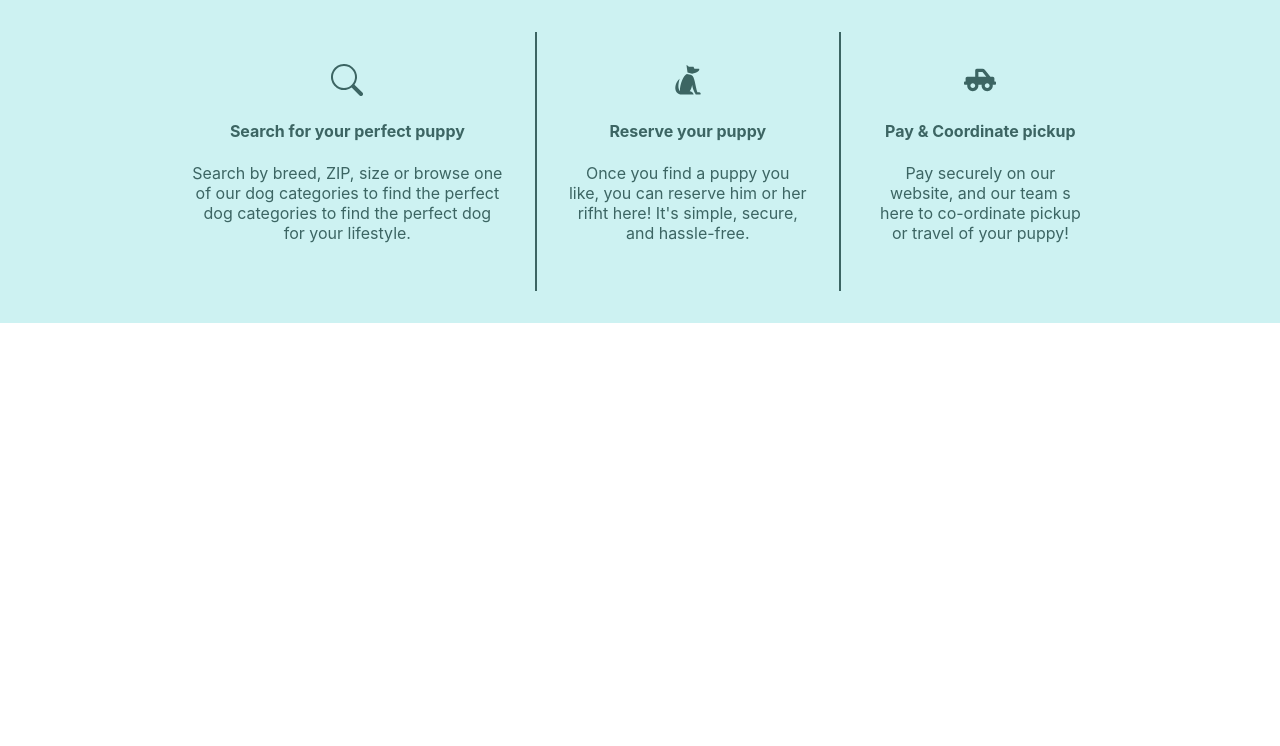
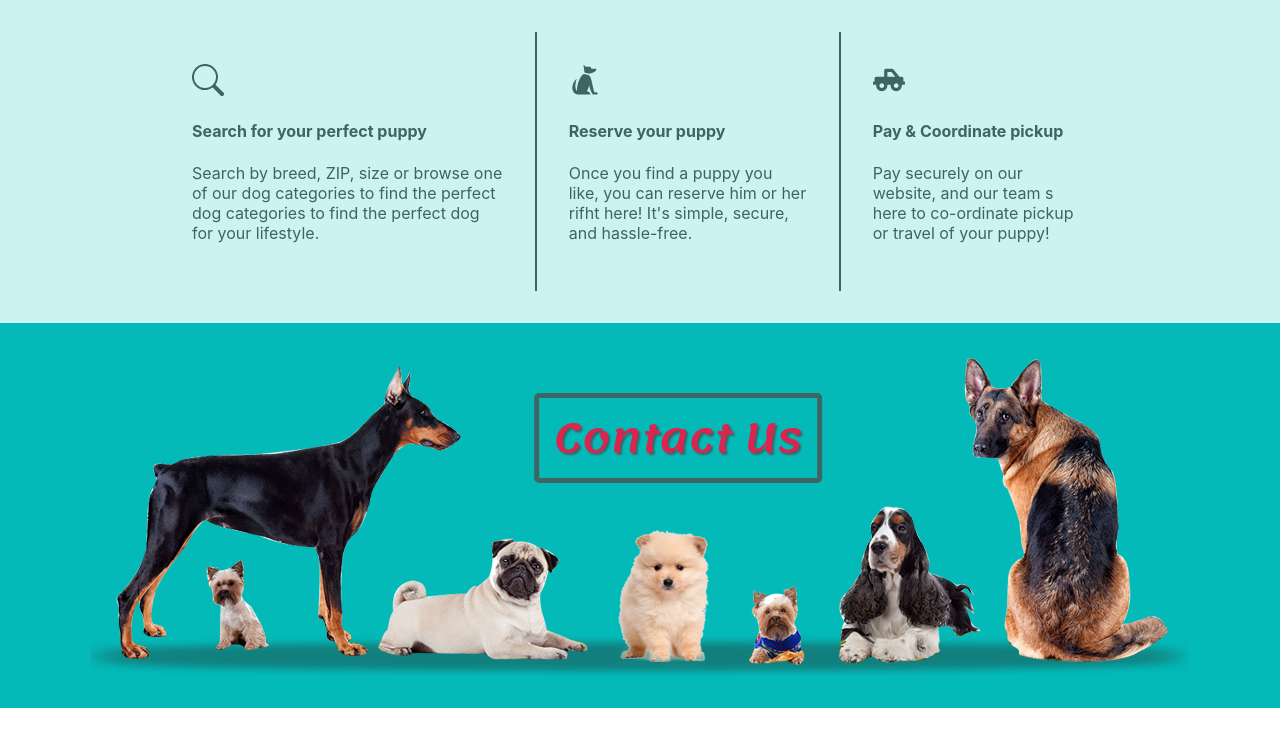
Before and after one commit to tonyadearman/puppyAdoption, a React (Create React App) app in the folder client/: page / in a window 1280 px wide. Shown: the top 746 px of the page. Built offline with nearby package versions, Linux system fonts and the light colour scheme.

Commit message:
created footer component, added image and text

```diff
--- a/client/src/App.css
+++ b/client/src/App.css
@@ -1,38 +1 @@
-.App {
-  text-align: center;
-}
-
-.App-logo {
-  height: 40vmin;
-  pointer-events: none;
-}
-
-@media (prefers-reduced-motion: no-preference) {
-  .App-logo {
-    animation: App-logo-spin infinite 20s linear;
-  }
-}
-
-.App-header {
-  background-color: #282c34;
-  min-height: 100vh;
-  display: flex;
-  flex-direction: column;
-  align-items: center;
-  justify-content: center;
-  font-size: calc(10px + 2vmin);
-  color: white;
-}
-
-.App-link {
-  color: #61dafb;
-}
-
-@keyframes App-logo-spin {
-  from {
-    transform: rotate(0deg);
-  }
-  to {
-    transform: rotate(360deg);
-  }
-}
+@import url('https://fonts.googleapis.com/css2?family=Lemonada:wght@500;600;700&display=swap');
--- a/client/src/App.js
+++ b/client/src/App.js
@@ -1,11 +1,13 @@
 import React from 'react';
 import CTA from './components/CTA/CTA';
+import Footer from './components/Footer/Footer';
 import './App.css';
 
 function App() {
   return (
     <div className="App">
       <CTA />
+      <Footer />
     </div>
   );
 }
--- a/client/src/components/Footer/Footer.css
+++ b/client/src/components/Footer/Footer.css
@@ -2,4 +2,21 @@
     display: flex;
     flex-direction: row;
     background-color: #03bab8;
+    position: relative;
+    text-align: center;
+    color: #de234e;
+    text-shadow: 2px 2px 2px #3c6563;
+    font-family: 'Lemonada', cursive;
+    font-size: 40px;
 }
+
+.contact-header {
+    position: absolute;
+    top: 30%;
+    left: 53%;
+    transform: translate(-50%, -50%);
+    border: 5px solid #3c6563;
+    padding: 0px 15px 0px 15px;
+    border-radius: 5px;
+
+}
--- a/client/src/components/Footer/Footer.js
+++ b/client/src/components/Footer/Footer.js
@@ -1,13 +1,12 @@
 import React from 'react'
 import './Footer.css'
-import lazyDogs from '../../images/lazyDogs.png'
+import dogbanner from '../../images/dogbanner.png'
 
 const Footer = () => {
   return (
     <div className='flex-container footer_container'>
-        <img src={lazyDogs} alt='lazy dogs' />
-
-
+        <img src={dogbanner} alt='lazy dogs' />
+         <div className='contact-header'>Contact Us</div>
     </div>
   )
 }
```
Also changed, not shown: client/src/images/dogbanner.png (added).
